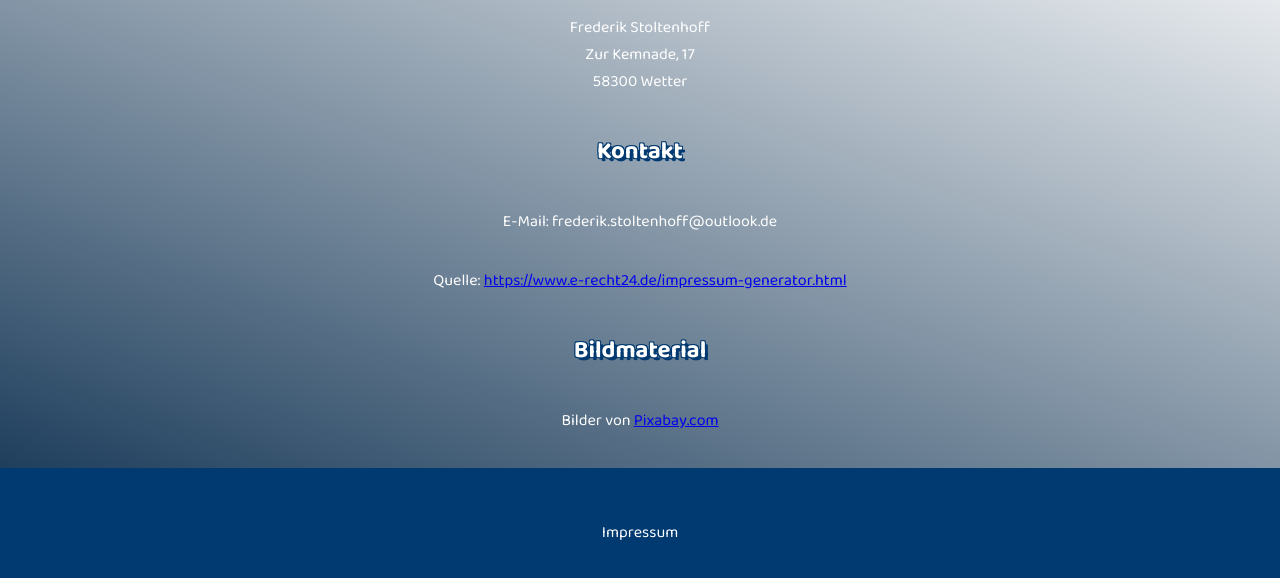
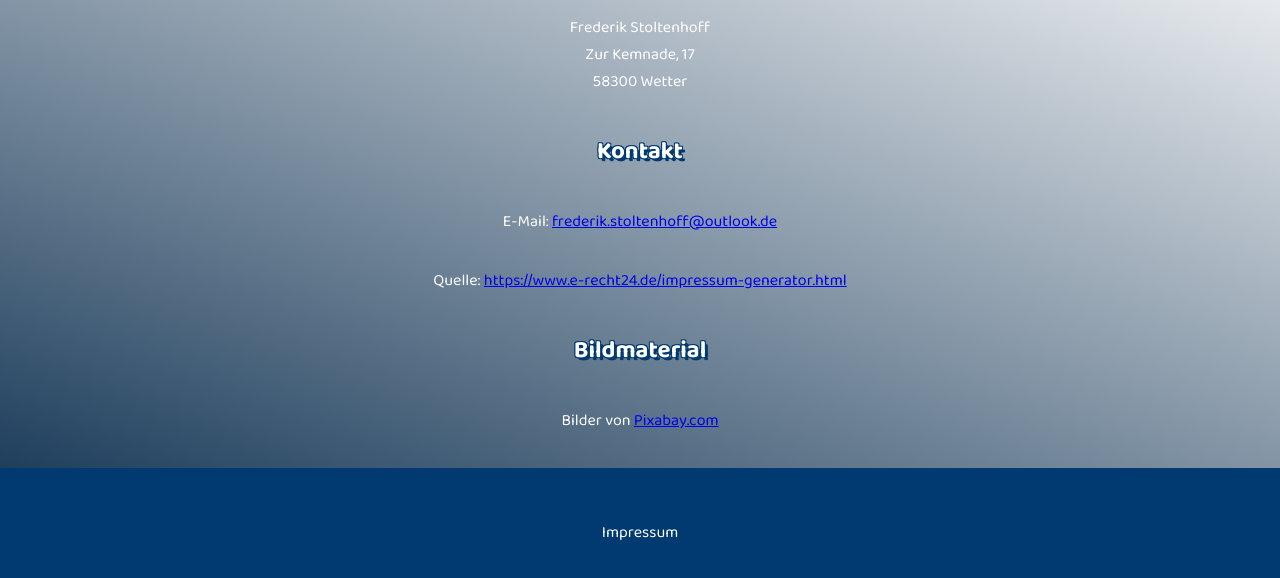
Before and after one commit to Frederik1991/Fotogramm, a plain HTML site: page impressum.html in a window 1280 px wide. Shown: the part 246-824 px from the top of the page. Drawn offline with Linux system fonts and the light colour scheme.

Commit message:
change impressum

```diff
--- a/impressum.html
+++ b/impressum.html
@@ -33,7 +33,7 @@
                 58300 Wetter</p>
 
             <h2 class="headline_txt">Kontakt</h2>
-            <p>E-Mail: frederik.stoltenhoff@outlook.de</p>
+            <p>E-Mail: <a href="mailto:frederik.stoltenhoff@outlook.de">frederik.stoltenhoff@outlook.de</p></a>
 
             <p>Quelle: <a
                     href="https://www.e-recht24.de/impressum-generator.html">https://www.e-recht24.de/impressum-generator.html</a>
```
